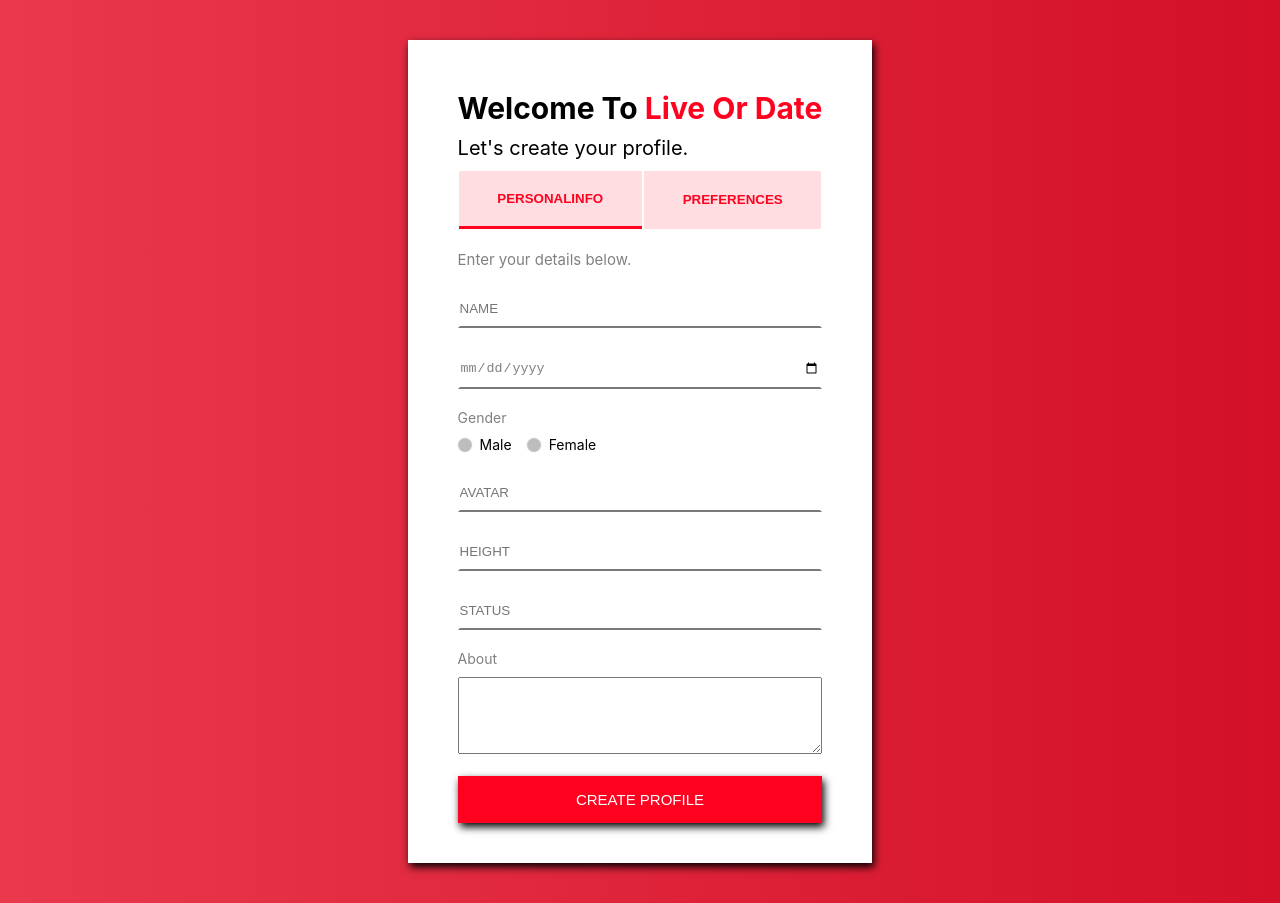
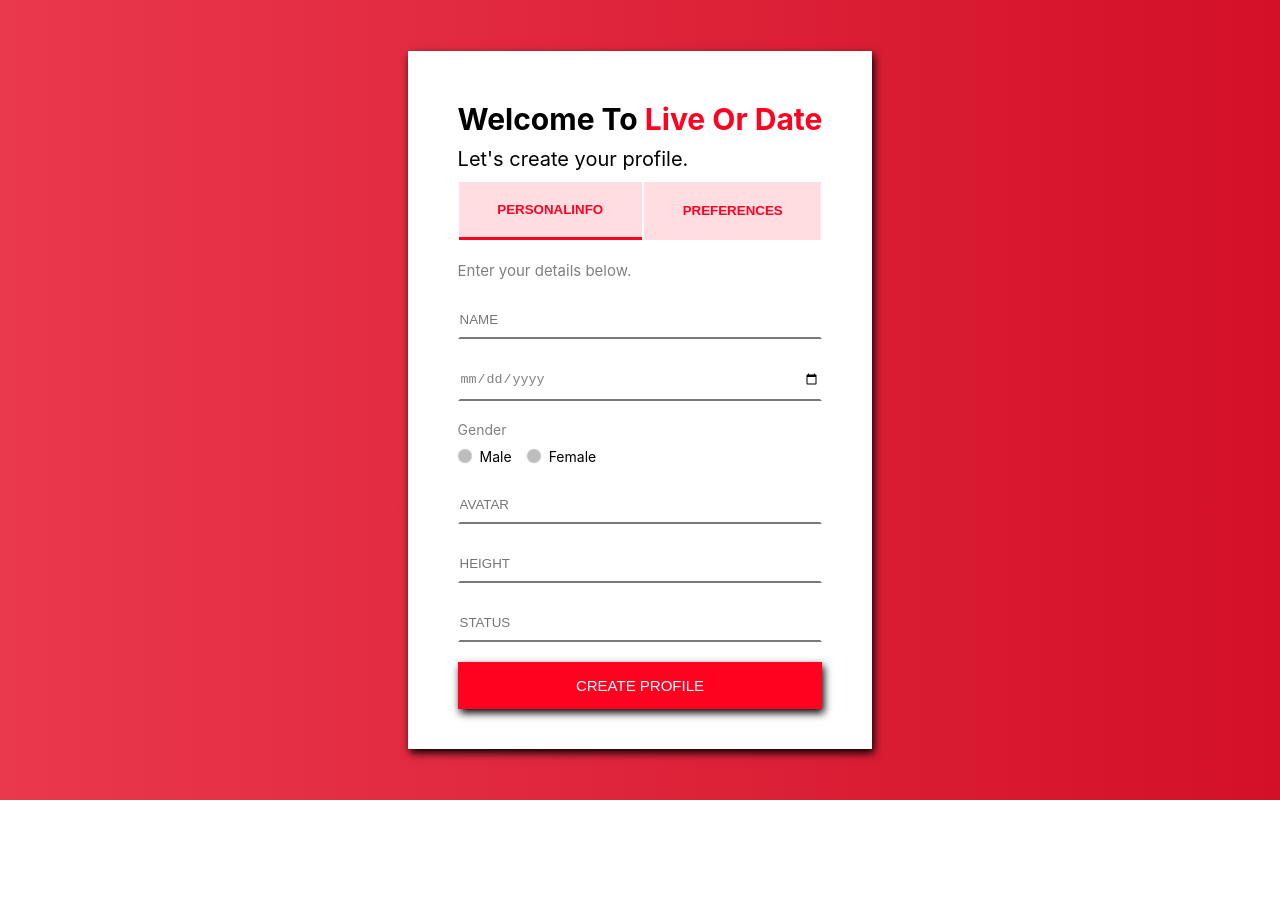
Before and after one commit to emanuel-yaish/react_week_project, a React (Create React App) app: page /newprofile in a window 1280 px wide. After the commit the page ends 800 px from the top, so only its background shows below. Built offline with nearby package versions, Linux system fonts and the light colour scheme.

Commit message:
find nelify problem t

```diff
--- a/src/components/PersonalInfo.jsx
+++ b/src/components/PersonalInfo.jsx
@@ -2,7 +2,7 @@ import React from "react";
 import CostumInput from "../components/CostumInput";
 import RadioButtons from "./RadioButtons";
 // import { MultiSelect } from "react-multi-select-component";
-import TextArea from "../components/TextArea";
+// import TextArea from "../components/TextArea";
 
 function PersonalInfo({ userInput, handleInputChange }) {
   // , selected, setSelected
@@ -67,7 +67,7 @@ function PersonalInfo({ userInput, handleInputChange }) {
         onChange={setSelected}
         labelledBy="Select"
       /> */}
-      <TextArea
+      {/* <TextArea
         label="About"
         name="about"
         id="about-input"
@@ -75,7 +75,7 @@ function PersonalInfo({ userInput, handleInputChange }) {
         onInputChangeCallBack={handleInputChange}
         cols={40}
         rows={5}
-      />
+      /> */}
     </div>
   );
 }
```
